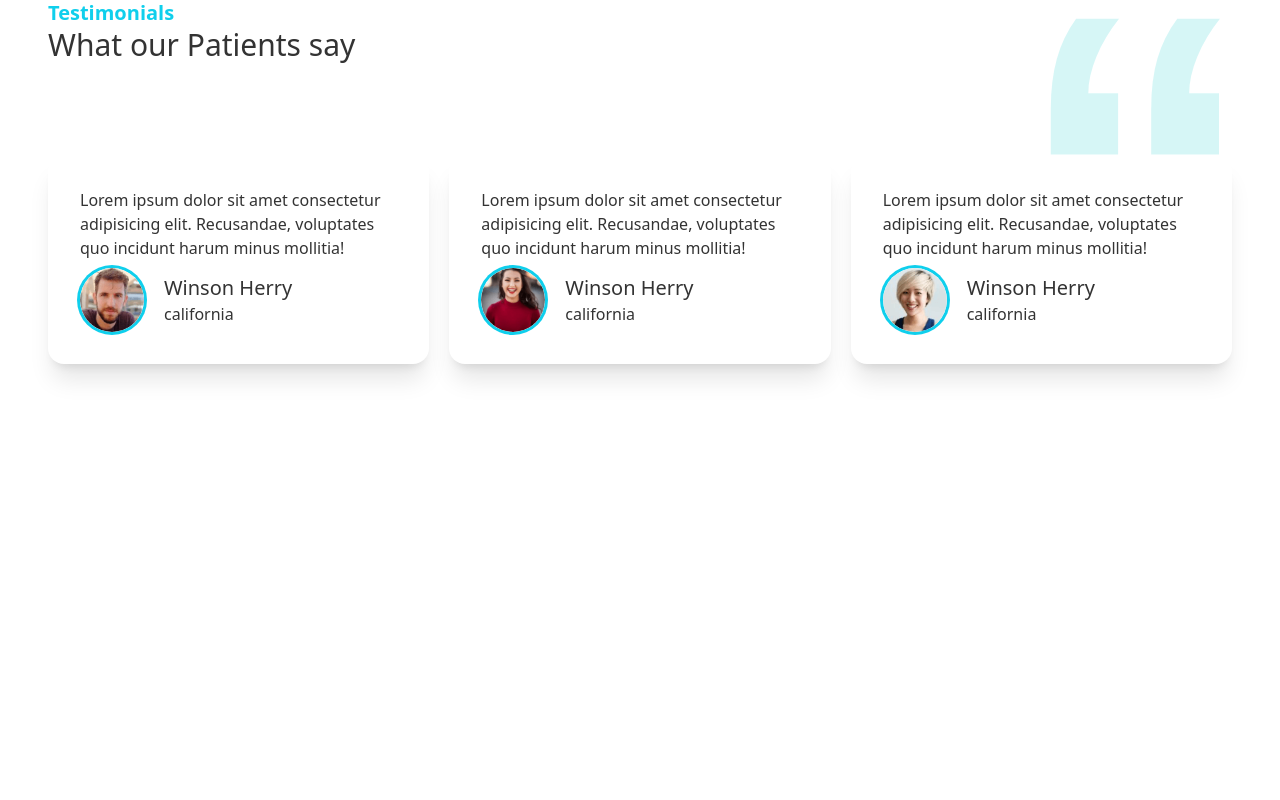
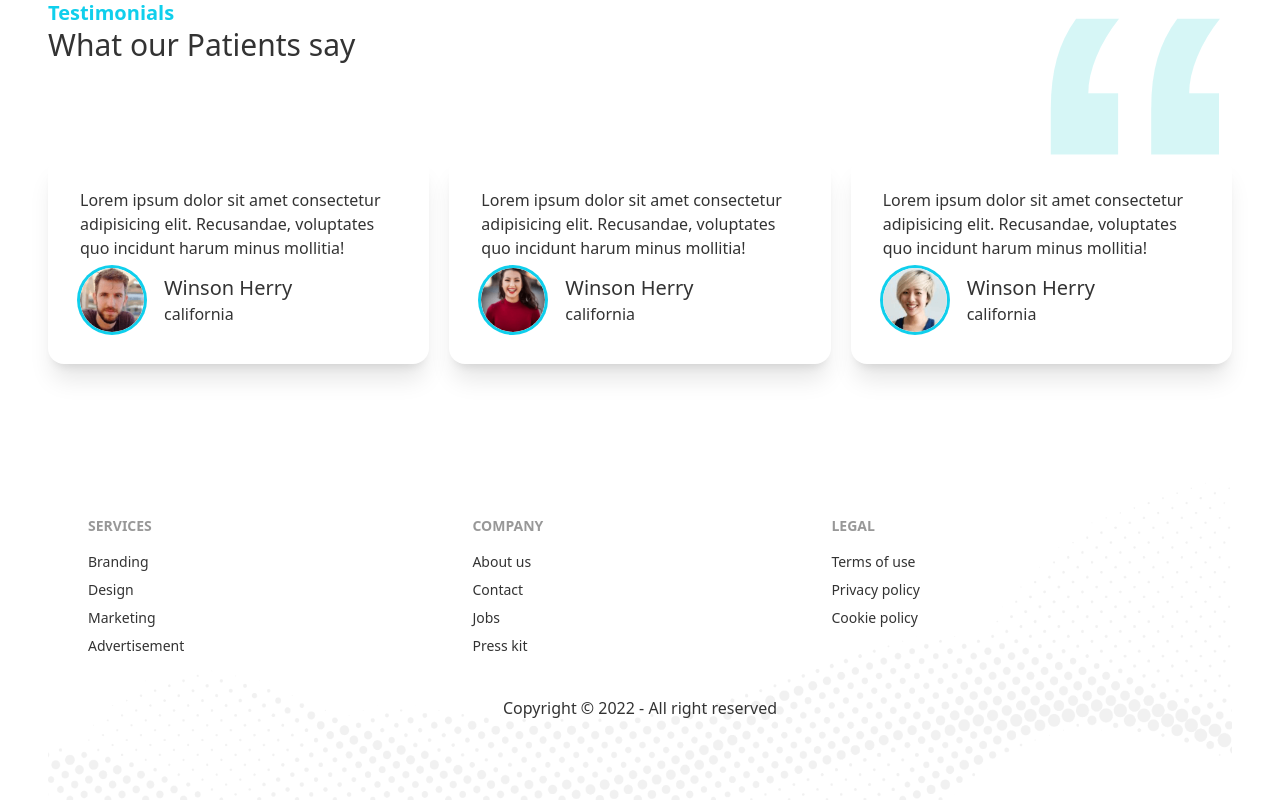
Before and after one commit to Rafiul789/doctors-portal-client, a React (Create React App) app: page / in a window 1280 px wide. Shown: the part 3060-3860 px from the top of the page. Before the commit the page ends 3536 px from the top, so only its background shows below. Built offline with nearby package versions, Linux system fonts and the light colour scheme.

Commit message:
footer added

```diff
--- a/src/Pages/Home/Home.js
+++ b/src/Pages/Home/Home.js
@@ -1,4 +1,5 @@
 import React from 'react';
+import Footer from '../Shared/footer';
 import Banner from './Banner';
 import Extrasection from './Extrasection';
 import Info from './Info';
@@ -14,7 +15,7 @@
             <Banner></Banner>
 <Info></Info> <Services></Services>
 <Extrasection></Extrasection>
-<MakeAppointment></MakeAppointment> <Testimonial></Testimonial>
+<MakeAppointment></MakeAppointment> <Testimonial></Testimonial>  <Footer></Footer>
         </div>
     );
 };
--- /dev/null
+++ b/src/Pages/Shared/Primarybutton.js
@@ -0,0 +1,10 @@
+
+import React from 'react';
+
+const PrimaryButton = ({children}) => {
+    return (
+        <button className="btn btn-primary uppercase text-white font-bold bg-gradient-to-r from-secondary to-primary">{children}</button>
+    );
+};
+
+export default PrimaryButton;
--- /dev/null
+++ b/src/Pages/Shared/footer.js
@@ -0,0 +1,40 @@
+import React from 'react';
+import footer from '../../assets/images/footer.png';
+const Footer = () => {
+    return (
+        <div>
+            <footer style={{
+            background: `url(${footer})`,
+            backgroundSize: 'cover'
+        }} className="p-10">
+            <div className='footer'>
+                <div>
+                    <span className="footer-title">Services</span>
+                    <a className="link link-hover">Branding</a>
+                    <a className="link link-hover">Design</a>
+                    <a className="link link-hover">Marketing</a>
+                    <a className="link link-hover">Advertisement</a>
+                </div>
+                <div>
+                    <span className="footer-title">Company</span>
+                    <a className="link link-hover">About us</a>
+                    <a className="link link-hover">Contact</a>
+                    <a className="link link-hover">Jobs</a>
+                    <a className="link link-hover">Press kit</a>
+                </div>
+                <div>
+                    <span className="footer-title">Legal</span>
+                    <a className="link link-hover">Terms of use</a>
+                    <a className="link link-hover">Privacy policy</a>
+                    <a className="link link-hover">Cookie policy</a>
+                </div>
+            </div>
+            <div className='my-10 text-center'>
+                <p>Copyright © 2022 - All right reserved</p>
+            </div>
+        </footer>
+        </div>
+    );
+};
+
+export default Footer;
```
